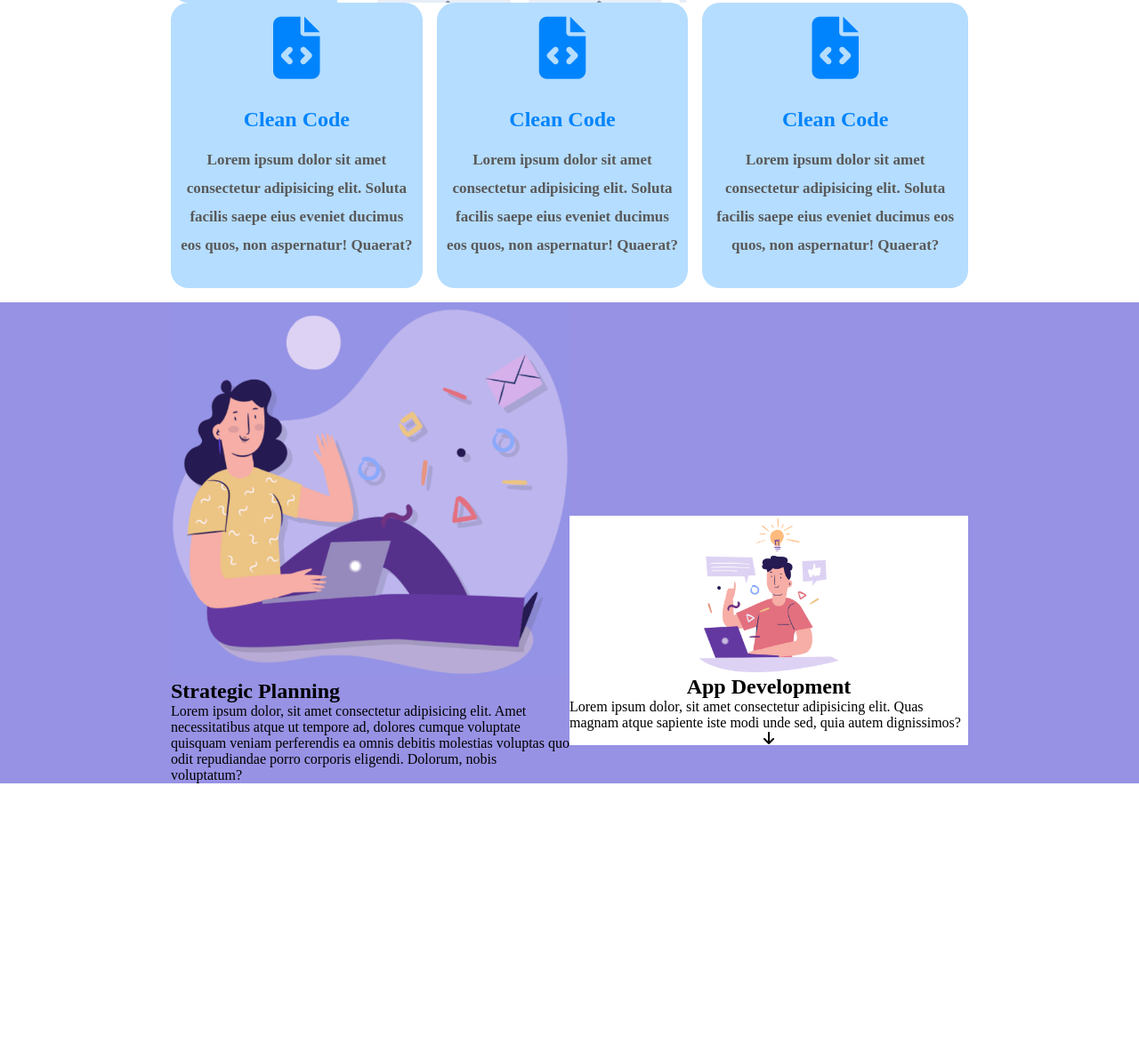
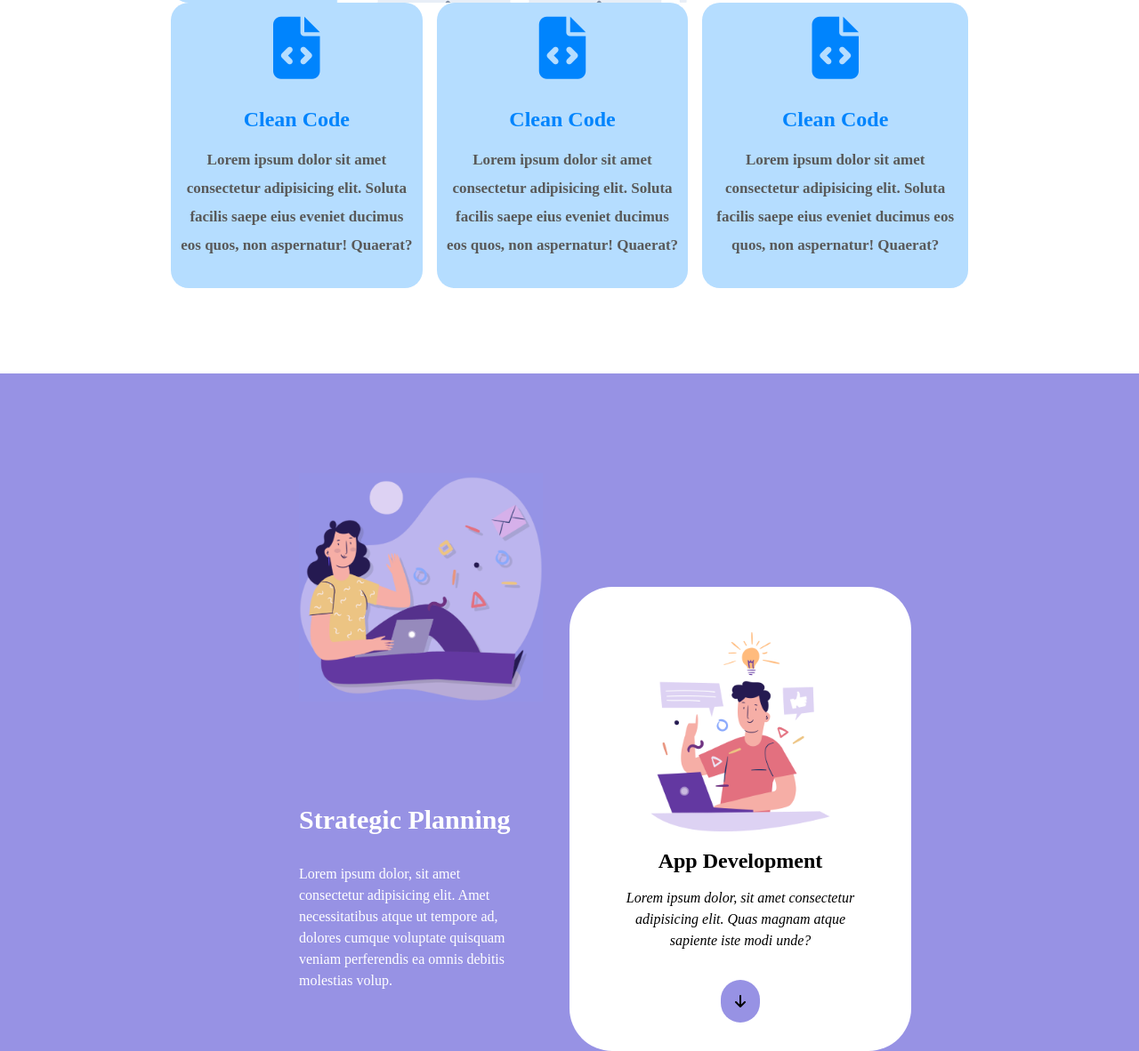
Before and after one commit to sensi-federico/htmlcss-responsive-layout, a plain HTML site: page index.html in a window 1280 px wide. Shown: the part 786-1968 px from the top of the page at 89% size. Before the commit the page ends 1667 px from the top, so only its background shows below. Drawn offline with Linux system fonts and the light colour scheme.

Commit message:
planning section complete

```diff
--- a/assets/css/style.css
+++ b/assets/css/style.css
@@ -114,6 +114,7 @@ header {
 .demo {
     background-color: var(--back);
     padding-top: 3rem;
+    padding-bottom: 5rem;
 }
 
 .demo h2 {
@@ -192,10 +193,56 @@ header {
     flex-direction: column;
     align-items: center;
     margin-top: 15rem;
+    border-radius: 3rem;
+    width: 24rem;
+    margin-bottom: 3rem;
 }
 
 .card_plan_right img {
-    width: 40%;
+    width: 60%;
+    padding-top: 3rem;
 }
 
+.card_plan_right h2 {
+    padding: 1rem 0;
+}
+
+.card_plan_right p {
+    padding: 0 3rem;
+    text-align: center;
+    font-style: italic;
+    line-height: 1.5rem;
+}
+
+.card_plan_right i {
+    margin: 2rem 0;
+    background-color: var(--primary);
+    padding: 1rem;
+    border-radius: 2rem;
+}
+
+.card_plan_left{
+    padding-left: 9rem;
+
+}
+
+.card_plan_left img {
+    width: 90%;
+    padding: 7rem 0;
+}
+
+.card_plan_left h2 {
+    padding-bottom: 2rem;
+    color: var(--back);
+    font-size: 30px;
+}
+
+.card_plan_left p {
+    padding-right: 3.5rem;
+    color: var(--back);
+    font-size: 16px;
+    line-height: 1.5rem;
+}
+
+
 /* #endregion main */
--- a/index.html
+++ b/index.html
@@ -137,7 +137,7 @@
                         <h2>Strategic Planning</h2>
                         <p>
                             Lorem ipsum dolor, sit amet consectetur adipisicing elit. Amet necessitatibus atque ut tempore ad, dolores cumque voluptate quisquam veniam
-                            perferendis ea omnis debitis molestias voluptas quo odit repudiandae porro corporis eligendi. Dolorum, nobis voluptatum?
+                            perferendis ea omnis debitis molestias volup.
                         </p>
 
                     </div>
@@ -148,7 +148,7 @@
                         <img src="./assets/img/planning2.png" alt="">
                         <h2>App Development</h2>
                         <p>
-                            Lorem ipsum dolor, sit amet consectetur adipisicing elit. Quas magnam atque sapiente iste modi unde sed, quia autem dignissimos?
+                            Lorem ipsum dolor, sit amet consectetur adipisicing elit. Quas magnam atque sapiente iste modi unde?
                         </p>
                         <i class="fa-solid fa-arrow-down"></i>
 
```
